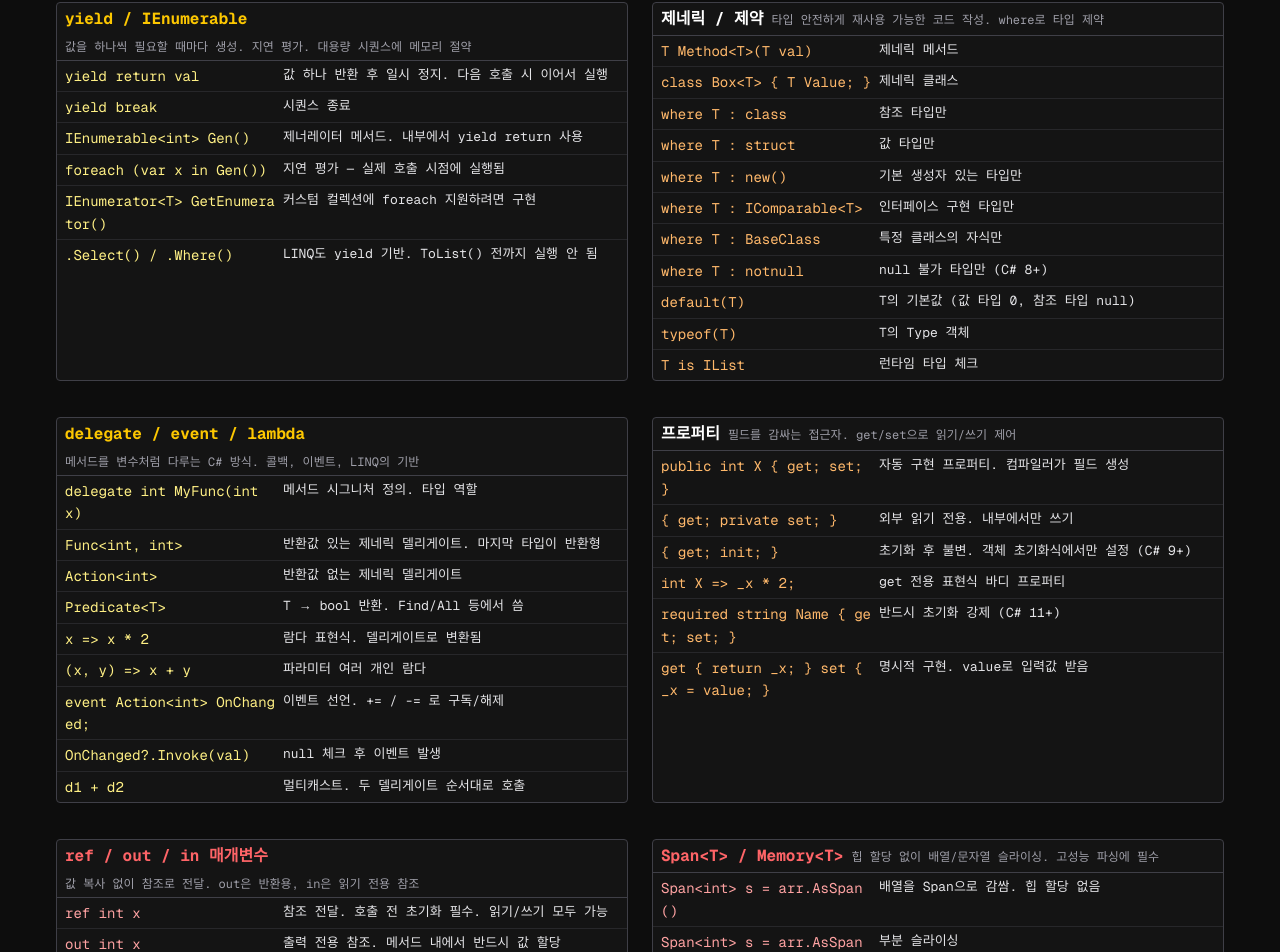
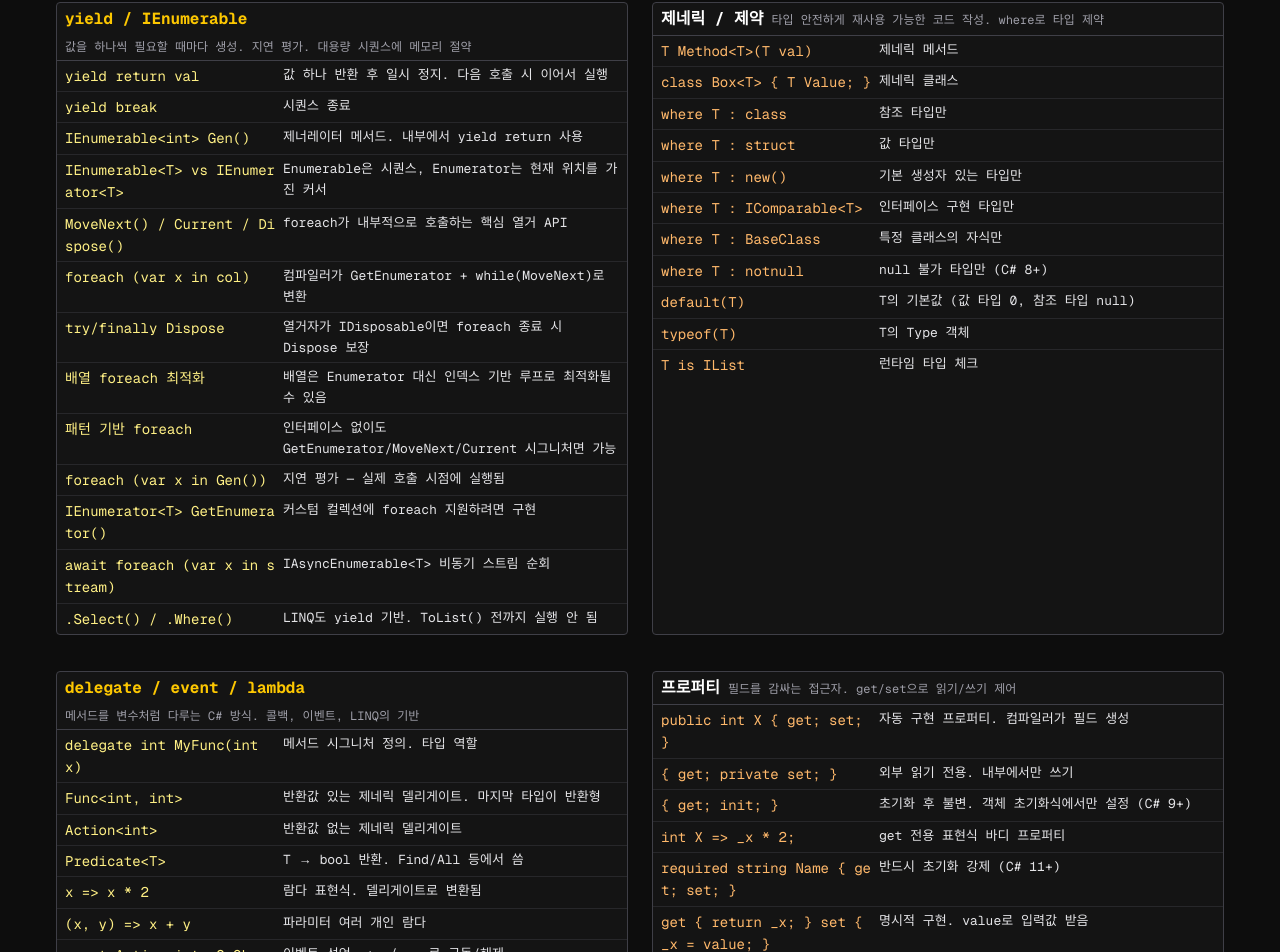
Before and after one commit to Ellug/cs-dictionary, a Next.js app: page / in a window 1280 px wide. Shown: the part 8175-9127 px from the top of the page. Built offline with nearby package versions, Linux system fonts and the light colour scheme.

Commit message:
26 05 01  update 16:01

```diff
--- a/app/data/cs-data.ts
+++ b/app/data/cs-data.ts
@@ -559,8 +559,15 @@ export const sections: Section[] = [
       { name: "yield return val", desc: "값 하나 반환 후 일시 정지. 다음 호출 시 이어서 실행" },
       { name: "yield break", desc: "시퀀스 종료" },
       { name: "IEnumerable<int> Gen()", desc: "제너레이터 메서드. 내부에서 yield return 사용" },
+      { name: "IEnumerable<T> vs IEnumerator<T>", desc: "Enumerable은 시퀀스, Enumerator는 현재 위치를 가진 커서" },
+      { name: "MoveNext() / Current / Dispose()", desc: "foreach가 내부적으로 호출하는 핵심 열거 API" },
+      { name: "foreach (var x in col)", desc: "컴파일러가 GetEnumerator + while(MoveNext)로 변환" },
+      { name: "try/finally Dispose", desc: "열거자가 IDisposable이면 foreach 종료 시 Dispose 보장" },
+      { name: "배열 foreach 최적화", desc: "배열은 Enumerator 대신 인덱스 기반 루프로 최적화될 수 있음" },
+      { name: "패턴 기반 foreach", desc: "인터페이스 없이도 GetEnumerator/MoveNext/Current 시그니처면 가능" },
       { name: "foreach (var x in Gen())", desc: "지연 평가 — 실제 호출 시점에 실행됨" },
       { name: "IEnumerator<T> GetEnumerator()", desc: "커스텀 컬렉션에 foreach 지원하려면 구현" },
+      { name: "await foreach (var x in stream)", desc: "IAsyncEnumerable<T> 비동기 스트림 순회" },
       { name: ".Select() / .Where()", desc: "LINQ도 yield 기반. ToList() 전까지 실행 안 됨" },
     ],
   },
--- a/app/data/cs-interview.ts
+++ b/app/data/cs-interview.ts
@@ -973,6 +973,45 @@ export const interviewSections: InterviewSection[] = [
         ],
       },
       {
+        term: "IEnumerable / IEnumerator / Iterator 차이",
+        oneliner: "IEnumerable은 '집합', IEnumerator는 '커서'. Iterator(yield)는 둘을 만드는 문법",
+        detail: [
+          "IEnumerable<T>: 반복 가능한 컬렉션(반복 시작점). 핵심은 GetEnumerator() 제공",
+          "IEnumerator<T>: 현재 위치(Current) + 다음으로 이동(MoveNext) + 종료/초기화 상태를 가진 커서",
+          "한 줄 요약: IEnumerable은 '책', IEnumerator는 '책갈피'라고 설명하면 면접에서 직관적",
+          "foreach는 IEnumerable에서 Enumerator를 꺼내 MoveNext/Current를 반복 호출해 순회",
+          "Iterator 메서드(yield return)는 컴파일러가 상태 머신 클래스를 생성해 IEnumerable/IEnumerator 구현을 자동 생성",
+          "IEnumerable은 보통 여러 번 순회 가능하지만, 일부 스트림/네트워크 시퀀스는 1회성일 수 있어 계약 확인 필요",
+          "면접 포인트: LINQ가 IEnumerable 기반 지연 평가라는 점(열거 시작 전까지 실행 안 됨)까지 연결하면 강함",
+        ],
+      },
+      {
+        term: "foreach의 in 내부 동작",
+        oneliner: "컴파일러가 GetEnumerator/MoveNext/Current + try/finally Dispose 패턴으로 변환",
+        detail: [
+          "개념적으로 `foreach (var x in col)`은 `var e = col.GetEnumerator(); while (e.MoveNext()) { var x = e.Current; ... }`로 변환됨",
+          "열거자가 IDisposable이면 컴파일러가 try/finally를 넣어 Dispose 호출을 보장",
+          "배열은 특수 최적화 경로가 있어 Enumerator 대신 인덱스 기반 for로 변환될 수 있음",
+          "패턴 기반 열거도 가능: 인터페이스 구현이 없어도 `GetEnumerator/MoveNext/Current` 시그니처가 맞으면 foreach 가능",
+          "struct Enumerator는 boxing 없이 빠르지만, 인터페이스 형으로 업캐스팅되면 boxing이 생길 수 있음",
+          "컬렉션 수정 감지: List<T> 등은 순회 중 구조 변경 시 InvalidOperationException(\"Collection was modified\") 발생",
+          "면접 포인트: '왜 foreach가 보통 for와 비슷한 성능인지', '언제 boxing/예외 비용이 생기는지'를 설명",
+        ],
+      },
+      {
+        term: "yield return 상태 머신",
+        oneliner: "yield는 지연 실행 코드를 컴파일러가 상태 머신으로 바꿔 메모리 효율적 순회를 제공",
+        detail: [
+          "yield 메서드는 호출 즉시 본문을 끝까지 실행하지 않고, 열거 시작 시점부터 단계적으로 실행",
+          "각 yield return 지점의 로컬 변수/프로그램 카운터를 상태로 저장했다가 다음 MoveNext에서 이어서 실행",
+          "장점: 큰 데이터를 한 번에 만들지 않아도 되어 메모리 사용량이 작음(스트리밍 처리에 유리)",
+          "주의: 같은 IEnumerable를 다시 순회하면 본문 로직이 다시 실행됨(부수효과 코드면 중복 실행 위험)",
+          "try/catch/finally, using과 함께 쓸 때 자원 해제 타이밍(열거 종료 시 Dispose) 이해가 중요",
+          "면접 포인트: 'yield는 문법 설탕이 아니라 컴파일 타임 상태 머신 생성'이라고 설명하면 정확함",
+          "IAsyncEnumerable<T> + await foreach는 같은 아이디어의 비동기 버전(네트워크/IO 스트림 처리에 활용)",
+        ],
+      },
+      {
         term: "Expression Tree",
         oneliner: "람다를 데이터(AST)로 표현. LINQ to SQL이 쿼리로 변환하는 데 씀",
         detail: [
```
